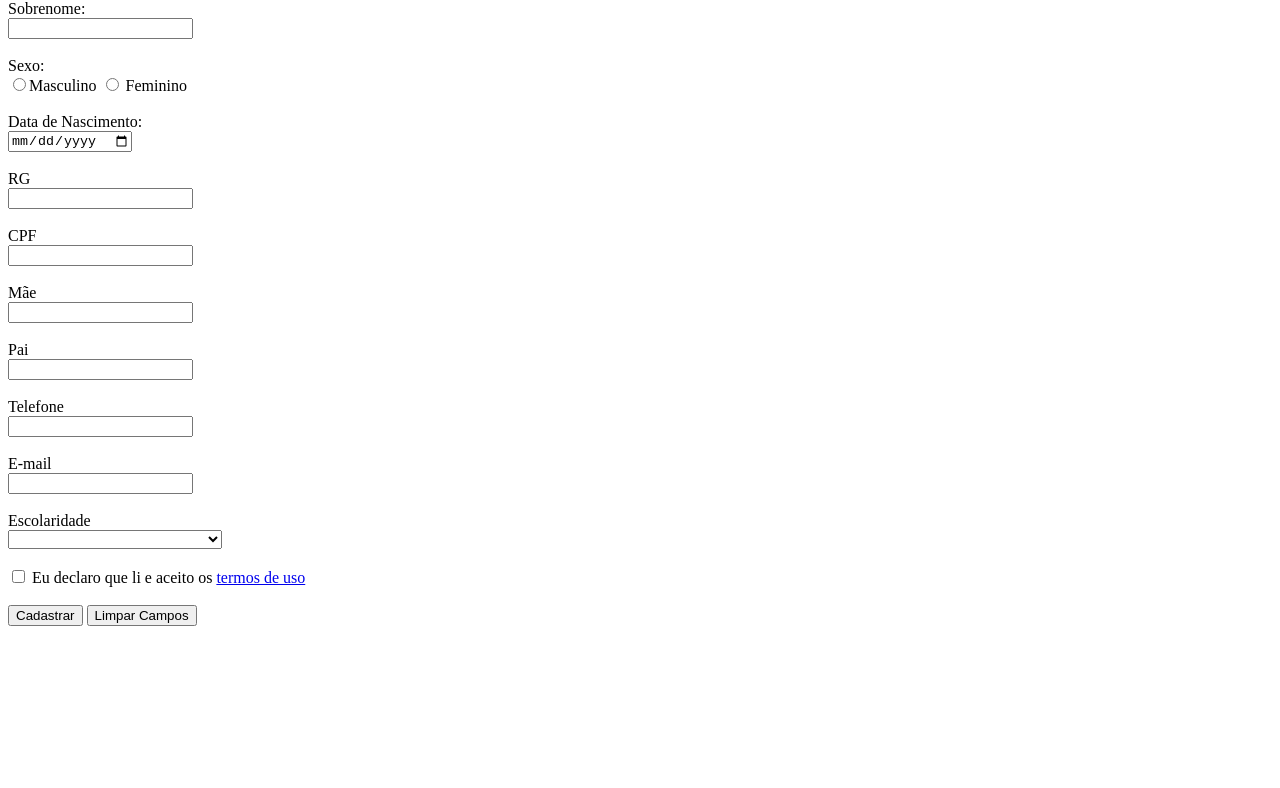
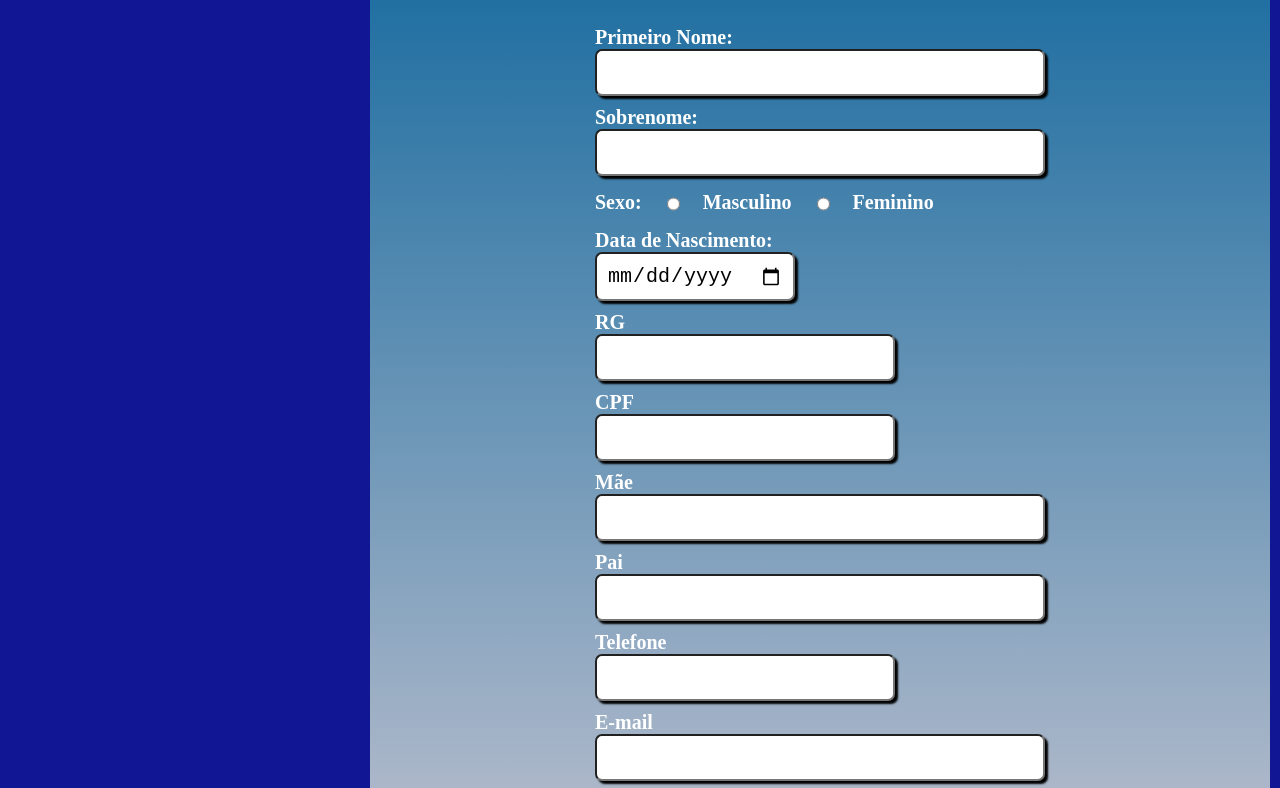
Before and after one commit to Kelsonobd/formul-rio-HTML-CSS, a plain HTML site: page index.html in a window 1280 px wide. Shown: the part 137-925 px from the top of the page. Before the commit the page ends 800 px from the top, so only its background shows below. Drawn offline with Linux system fonts and the light colour scheme; files that its build step writes are made by us from their sources.

Commit message:
css-finish

```diff
--- /dev/null
+++ b/css/style.css
@@ -0,0 +1,106 @@
+* {
+    box-sizing: border-box;
+
+
+}
+
+body {
+    margin: 50px;
+    background-color: rgb(16, 22, 148);
+}
+
+main {
+    padding-left: 320px;
+}
+
+.formulario {
+    display: flex;
+    flex-direction: column;
+    align-items: center;
+    align-self: flex-end;
+    margin-top: 20px;
+    height: 1200px;
+    width: 900px;
+    background: linear-gradient(#12689e, #e4d4d9);
+}
+
+h1 {
+    color: aliceblue;
+    font-size: 40px;
+    text-shadow:10px 2px 2px black; ;
+}
+
+/* TITULO */
+
+label {
+    display: flex;
+    flex-direction: column;
+    margin-bottom: 10px;
+    font-size: 20px;
+    color: #ffffff;
+    font-weight: bold;
+}
+
+/* INPUT RADIO HOME */
+.sex {
+    display: flex;
+    flex-direction: row;
+    margin-bottom: 15px;
+    margin-top: 15px;
+    gap: 20px;
+}
+
+/* INPUT RADIO END */
+input[type=text],
+[type=email] {
+    padding: 10px;
+    width: 450px;
+    font-size: 20px;
+    outline:0;
+    border-radius: 7px;
+    box-shadow: none;
+    box-shadow: 3px 3px 2px black;
+}
+
+input[type=number],
+[type=tel] {
+    padding: 10px;
+    width: 300px;
+    font-size: 20px;
+    border-radius: 7px;
+    box-shadow: 3px 3px 2px black;
+}
+
+input[type=date] {
+    padding: 10px;
+    width: 200px;
+    font-size: 20px;
+    border-radius: 7px;
+    box-shadow: 3px 3px 2px black;
+}
+.educ {
+    padding: 10px;
+    font-size: 20px;
+    outline: 0;
+    background-color: rgb(238, 238, 238);
+    border-radius: 7px;
+    box-shadow: 3px 3px 2px black;
+}
+.btn {
+    background-color: #e1e5ea;
+    border-radius: 5px;
+    padding: 1em;
+    color: #000000;
+    font-size: 15px;
+    text-decoration: none;
+    margin-bottom: 1em;
+    margin-left: 5em;
+    width: 130px;
+    margin-top: 50px;
+    box-shadow: 3px 3px 2px black;
+
+}
+.btn:hover{
+    box-shadow: none;
+    background-color:#bae4ff;
+}
--- a/index.html
+++ b/index.html
@@ -13,67 +13,71 @@
 
 
     </header>
+
+    <main>
+        <section class="formulario">
             <h1>Formulário</h1>
             <!--FORM TITLE-->
-
             <form action="#" method="GET">
                 <!--FORUM START-->
 
                 <label>
-                    Primeiro Nome: <br>
+                    Primeiro Nome:
                     <input type="text" name="firstName" />
-                </label><br><br>
+                </label>
                 <!--FIRST NAME END-->
+
+
                 <label>
-                    Sobrenome:<br>
+                    Sobrenome:
                     <input type="text" name="lastName" />
-                </label><br><br>
+                </label>
                 <!--LAST NAME END-->
-                <label>
-                    Sexo:<br>
+                <label class="sex">
+                    Sexo:
                     <input type="radio" name="sexo" value="M">Masculino
                     <input type="radio" name="sexo" value="F"> Feminino
-                </label><br><br>
+                </label>
                 <!--SEXO END-->
                 <label>
-                    Data de Nascimento:<br>
+                    Data de Nascimento:
                     <input type="date" name="bday">
-                </label><br><br>
+                </label>
                 <!--BIRTH END-->
                 <label>
-                    RG<br>
+                    RG
                     <input type="number" name="rg">
-                </label><br><br>
+                </label>
                 <!--RG END-->
                 <label>
-                    CPF<br>
+                    CPF
                     <input type="number" name="cpf">
-                </label><br><br>
+                </label>
                 <!--CPF END-->
                 <label>
-                    Mãe<br>
+                    Mãe
                     <input type="text" name="motherName">
-                </label><br><br>
+                </label>
                 <!--MOTHER'S NAME END-->
-                <label>Pai<br>
+                <label>Pai
                     <input type="text" name="fatherName">
-                </label><br><br>
+                </label>
                 <!--FATHER'S NAME END-->
                 <label>
-                    Telefone<br>
+                    Telefone
                     <input type="tel" name="phone">
-                </label><br><br>
+                </label>
                 <!--PHONE-END-->
                 <label>
-                    E-mail<br>
+                    E-mail
                     <input type="email" name="email">
-                </label><br><br>
+                </label>
                 <!-- E-MAIL-END-->
                 <label>
-                    Escolaridade<br>
+                    Escolaridade
                     <!-- START-EDUCATION -->
-                    <select name="education">
-                        <option></option>
+                    <select class="educ" name="education">
+                        <option>Selecione</option>
                         <option value="Ensino Fundamental">Ensino Fundamental</option>
                         <option value="Ensino Medio">Ensino Medio</option>
                         <option value="Ensino Superior">Ensino Superior</option>
@@ -81,18 +85,17 @@
                         <option value="Ensino Medio Incompleto">Ensino Medio Incompleto</option>
                         <option value="Ensino Superior Incompleto">Ensino Superior Incompleto</option>
                     </select>
-                </label><br><br>
+                </label>
                 <!-- EDUCATION-END -->
-                <label>
-                    <input type="checkbox" />
-                    Eu declaro que li e aceito os <a href="#" target="_blank">termos de uso</a>
-                </label><br><br>
 
-                <input type="submit" value="Cadastrar" />
-                <input type="submit" value="Limpar Campos" />
+                <input class="btn" type="submit" value="Cadastrar" />
+                <input class="btn" type="submit" value="Limpar Campos" />
+
                 <!--SEND BUTTON -->
             </form>
             <!--FORM END-->
+        </section>
+    </main>
 </body>
 
 </html>
```
Also changed, not shown: assent/css/style.css (deleted).
